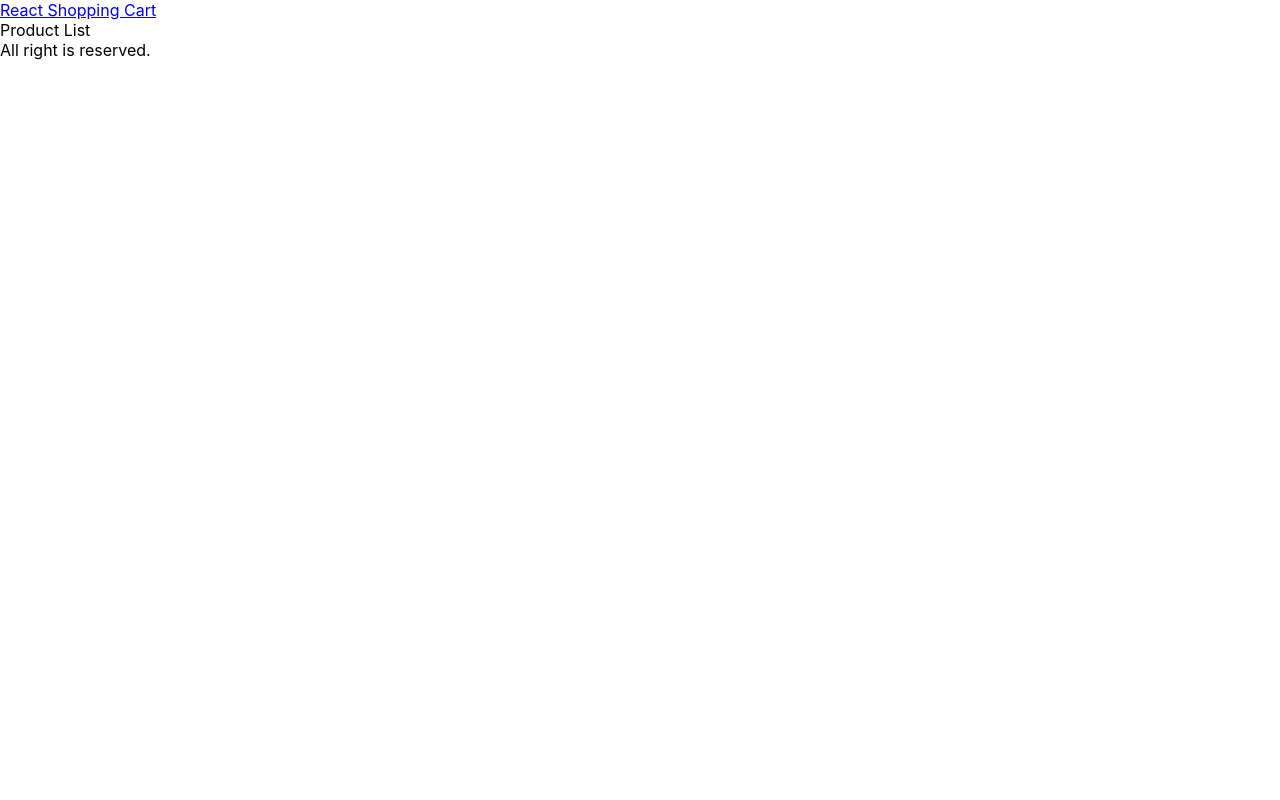
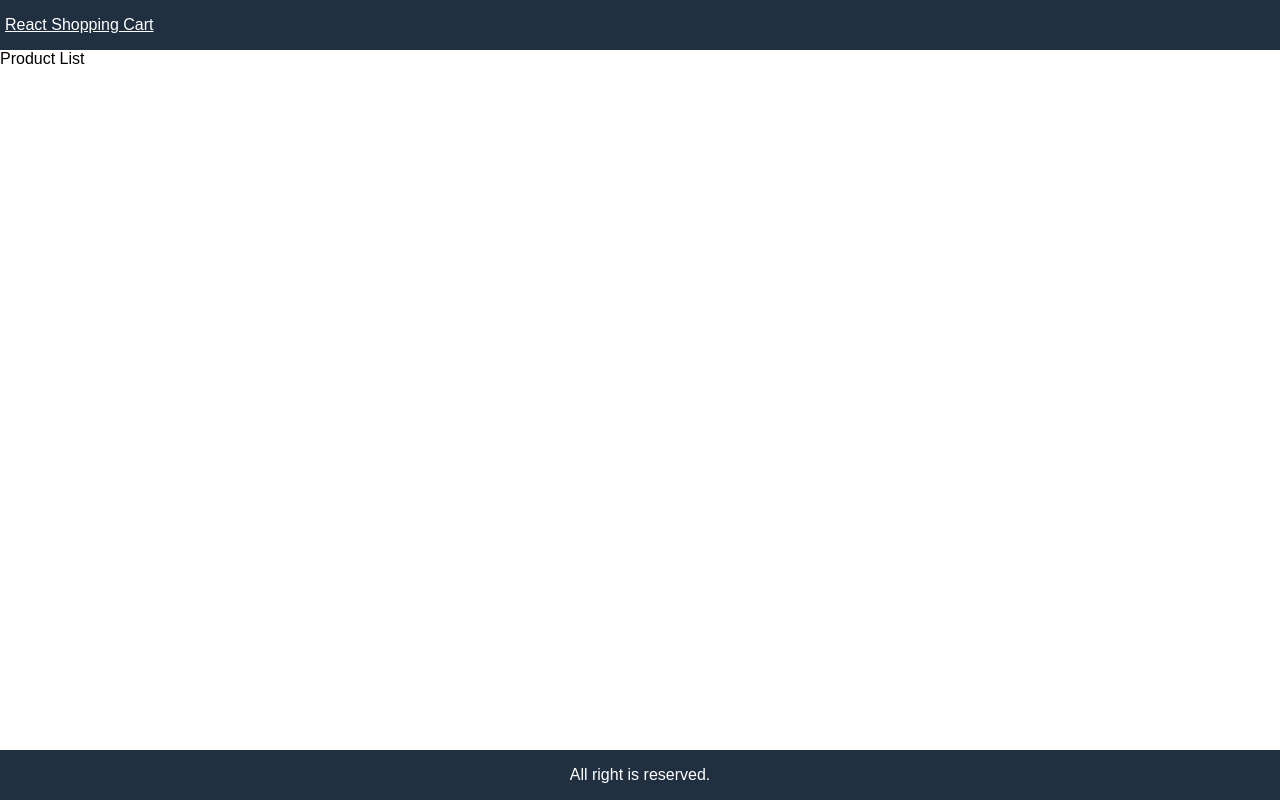
Before and after one commit to sadeghrafiei/react-shopping-cart, a React (Create React App) app: page / in a window 1280 px wide. Built offline with nearby package versions, Linux system fonts and the light colour scheme.

Commit message:
first commit

```diff
--- a/src/index.css
+++ b/src/index.css
@@ -1,13 +1,47 @@
-body {
-  margin: 0;
-  font-family: -apple-system, BlinkMacSystemFont, 'Segoe UI', 'Roboto', 'Oxygen',
-    'Ubuntu', 'Cantarell', 'Fira Sans', 'Droid Sans', 'Helvetica Neue',
-    sans-serif;
-  -webkit-font-smoothing: antialiased;
-  -moz-osx-font-smoothing: grayscale;
+html{
+  font-size : 62.5%;
+  box-sizing: border-box;
 }
-
-code {
-  font-family: source-code-pro, Menlo, Monaco, Consolas, 'Courier New',
-    monospace;
+body ,
+#root{
+  height: 100vh;
+  margin:0 ;
 }
+body,input,select,textarea{
+  font-size: 1.6rem;
+  font-family: Arial, Helvetica, sans-serif;
+}
+.grid-container{
+   display: grid;
+   grid-template-areas:"header"
+   "main"
+   "footer" ;
+   grid-template-rows:5rem 1fr 5rem;
+   grid-template-columns: 1fr;
+   height: 100%;
+}
+a:hover{
+  color: #ff8000;
+}
+header{
+  grid-area:header ;
+  background-color:#203040 ;
+  color:#ffffff ;
+  display: flex;
+  align-items: center;
+  padding: .5rem;
+}
+header a{
+  color: #ffffff;
+}
+main{
+  grid-area: main;
+}
+footer{
+  grid-area: footer;
+  background-color:#203040 ;
+  color:#ffffff ;
+  display: flex;
+  justify-content: center;
+  align-items: center;
+}
```
